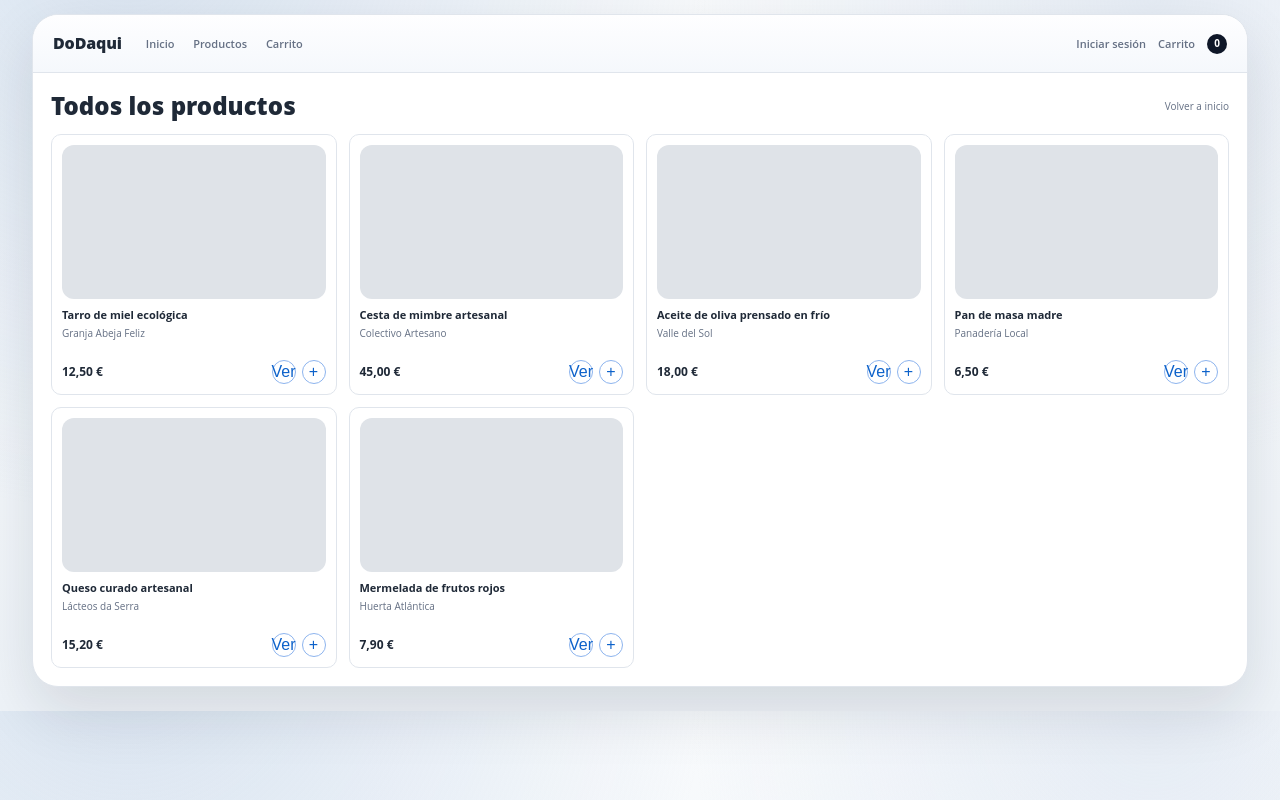
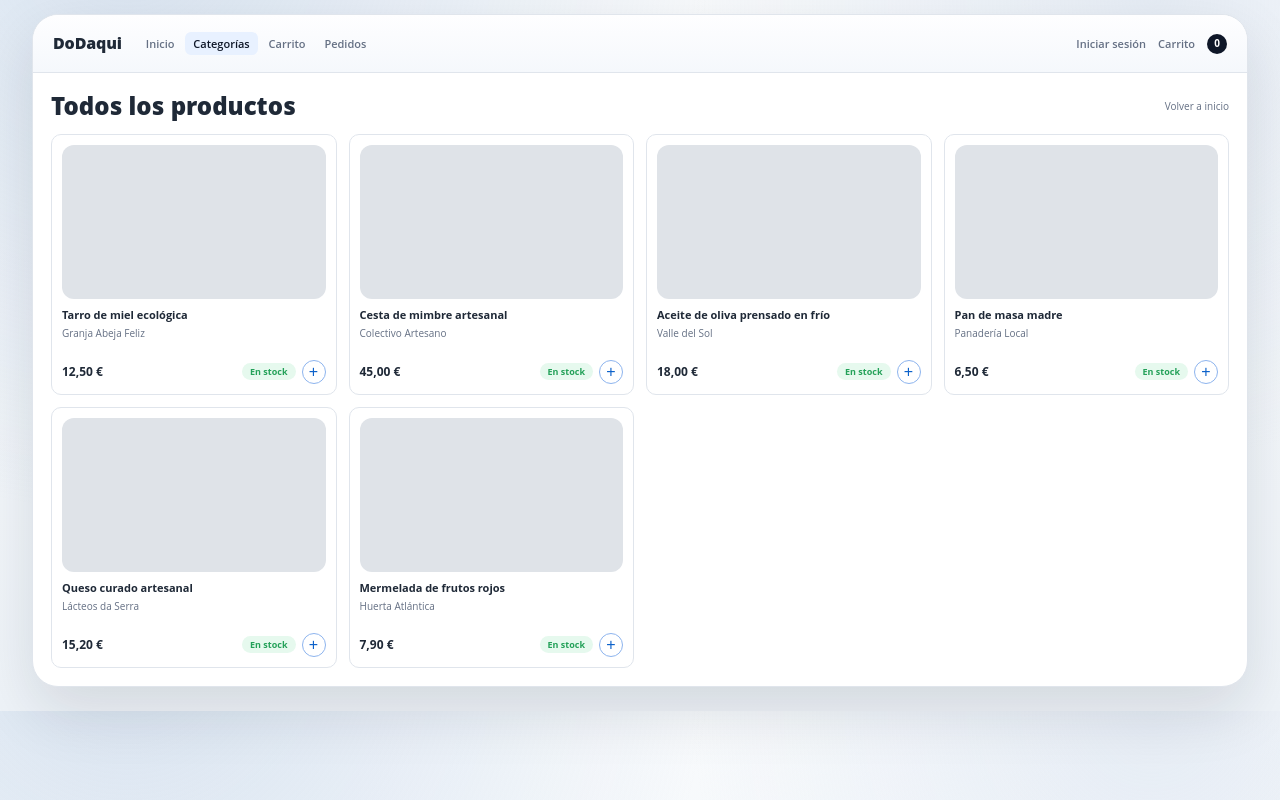
Before and after one commit to rodrigosambadesaa/DoDaqui, a PHP site: page /products.php in a window 1280 px wide. Run offline with PHP 8.4, Linux system fonts and the light colour scheme.

Commit message:
feat: armonizar catálogo con el nuevo wireframe

```diff
--- a/backend/public/products.php
+++ b/backend/public/products.php
@@ -68,9 +68,10 @@ $products = [
             <header class="top-nav">
                 <a class="brand" href="home.php">DoDaqui</a>
                 <nav class="nav-links desktop-only">
-                    <a href="home.php">Inicio</a>
-                    <a href="products.php">Productos</a>
+                        <a href="home.php">Inicio</a>
+                        <a href="products.php" class="is-active">Categorías</a>
                     <a href="cart.php">Carrito</a>
+                        <a href="home.php#store-footer">Pedidos</a>
                 </nav>
                 <div class="nav-grow"></div>
                 <div class="nav-actions">
@@ -85,10 +86,10 @@ $products = [
                 </div>
             </header>
 
-            <main style="padding: 16px 18px 18px;">
+            <main class="store-main">
                 <section class="catalog" id="catalogo-completo" style="margin-top: 0;">
                     <div class="catalog-head">
-                        <h2 style="font-size: 24px; font-weight: 800;">Todos los productos</h2>
+                        <h2 class="catalog-title">Todos los productos</h2>
                         <a href="home.php" class="muted-xs">Volver a inicio</a>
                     </div>
                     <div class="catalog-grid">
@@ -100,14 +101,9 @@ $products = [
                                 <div class="product-row">
                                     <span><?php echo formatoEuro((float) $product['price']); ?></span>
                                     <div class="product-row-actions">
-                                        <button class="plus-btn view-product" type="button">Ver</button>
+                                        <span class="pill-stock">En stock</span>
                                         <button class="plus-btn add-cart" type="button">+</button>
                                     </div>
-                                </div>
-                                <div class="product-detail-inline" hidden>
-                                    <p class="detail-meta">Origen: <?php echo safe($product['meta']); ?></p>
-                                    <p class="detail-meta">Precio: <?php echo formatoEuro((float) $product['price']); ?></p>
-                                    <p class="detail-summary"><?php echo safe($product['summary']); ?></p>
                                 </div>
                             </article>
                         <?php endforeach; ?>
```
